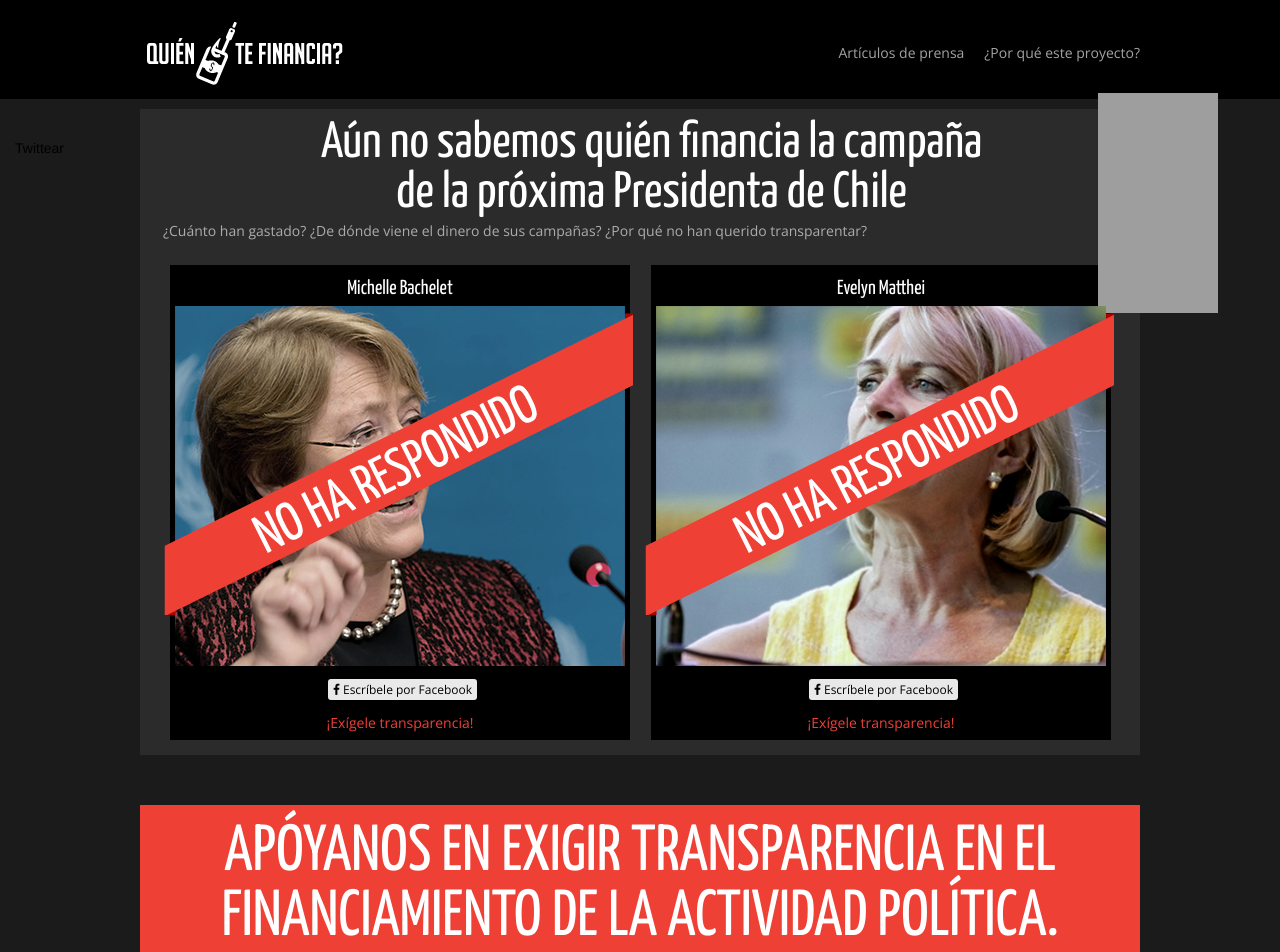
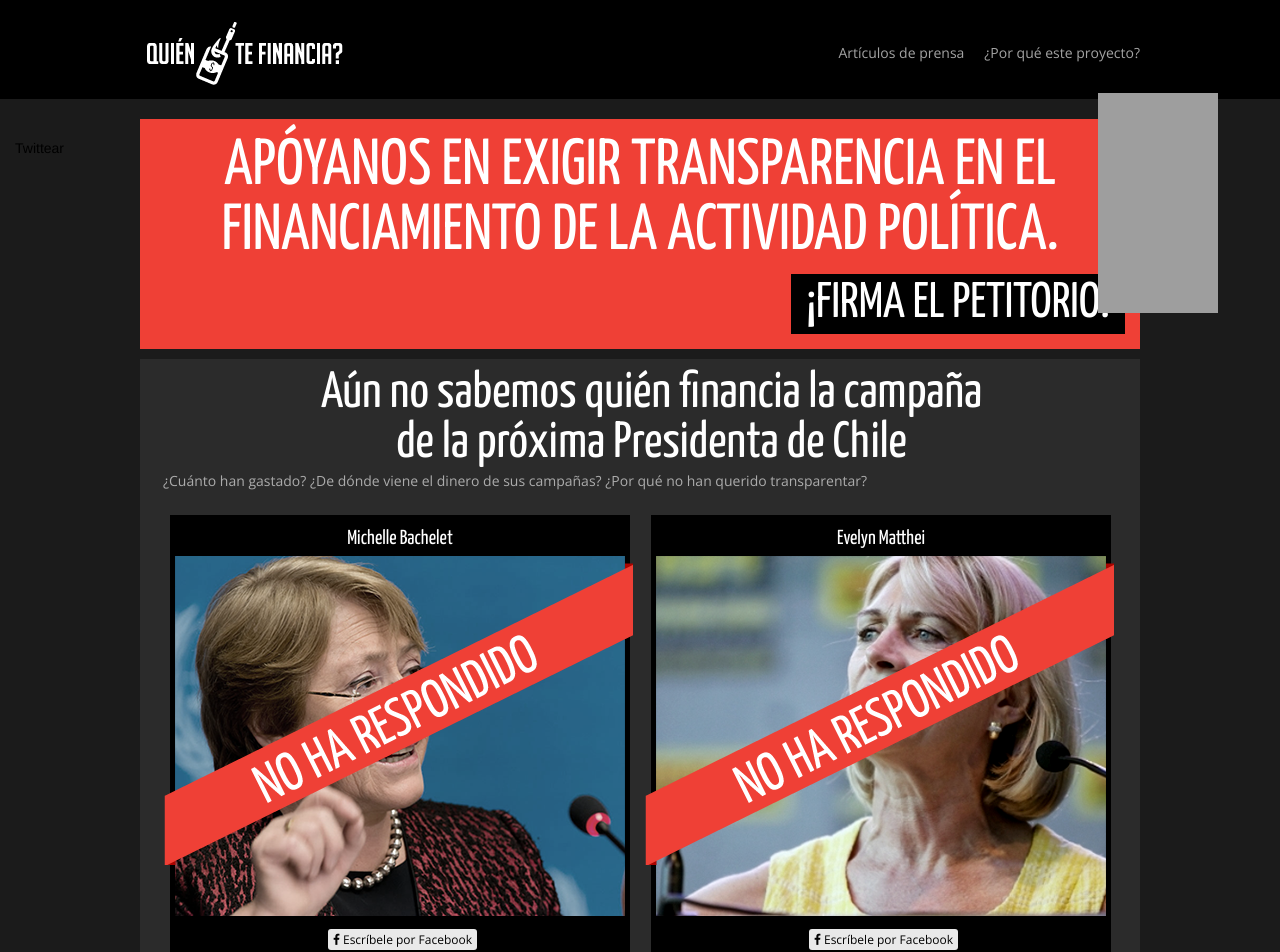
Before and after one commit to ciudadanointeligente/quien-te-financia, a Jekyll site: the page built from index.html, in a window 1280 px wide and 1400 px high. Shown: the top 952 px of the window. Built offline with Jekyll 4.4.1, drawn with Linux system fonts in a browser that asks for light colours; nearby versions of some CDN libraries; Markdown is read by kramdown in place of the engine named in the settings; comment, search, counter and statistics services are not loaded; some of the changed lines change nothing that is shown; grey boxes are pictures that could not be loaded.

Commit message:
Sube petición al inicio del sitio.

```diff
--- a/index.html
+++ b/index.html
@@ -19,6 +19,7 @@ title: "Quien te financia"
 
 
 
+{% include petition.html %}
 <section class="content home presidenciales">
 
   <div class="manAbove"> </div>
@@ -56,7 +57,6 @@ title: "Quien te financia"
 </div>
 </section>
 
-{% include petition.html %}
 
 {% if (site.categories.senadores or site.categories.diputados) %}
 
```
